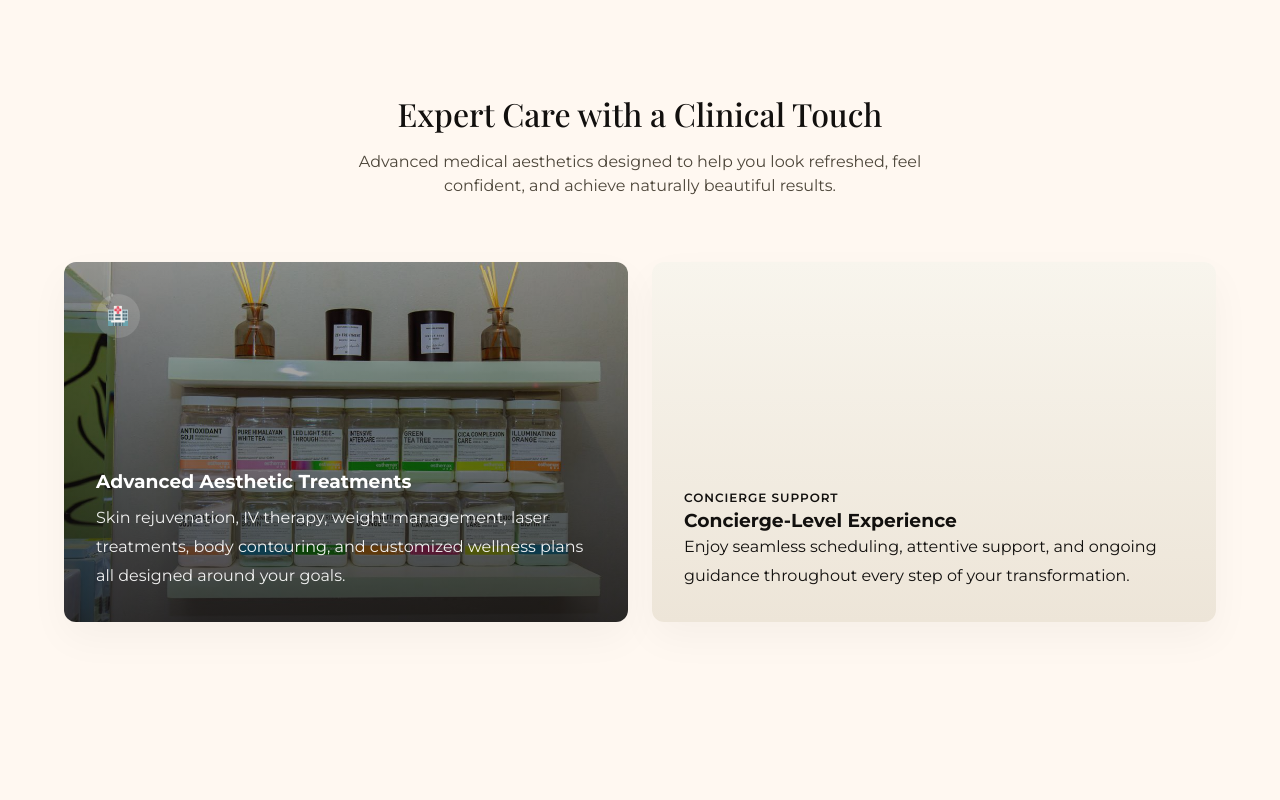
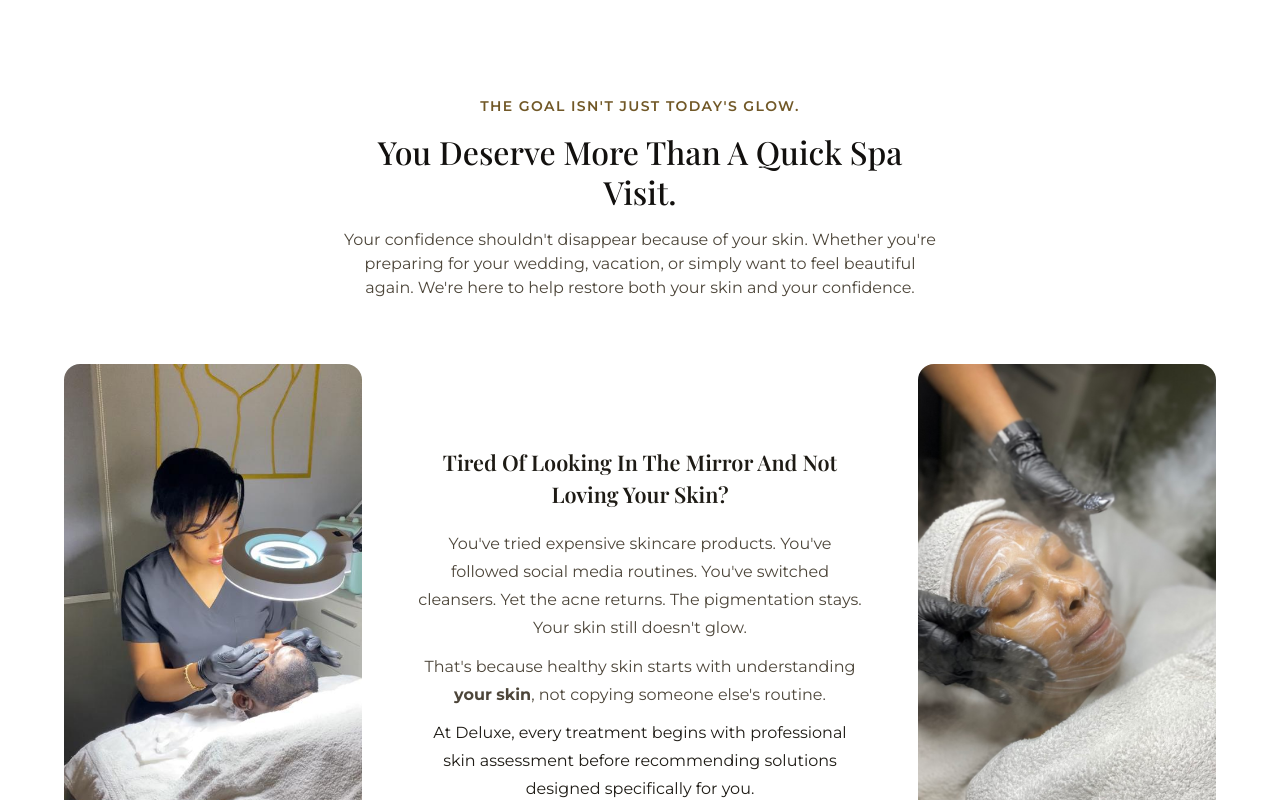
Before and after one commit to durodolajames/deluxe-spa-react, a Next.js app: page / in a window 1280 px wide. Shown: the part 1900-2700 px from the top of the page. Built offline with nearby package versions, Linux system fonts and the light colour scheme; no server answers.

Commit message:
Add skin pain point section with heading, content and images

```diff
--- a/app/globals.css
+++ b/app/globals.css
@@ -620,6 +620,65 @@ button {
   background: linear-gradient(135deg, var(--surface-container-lowest) 0%, var(--surface-container-low) 100%);
 }
 
+/* ── Skin Pain Point Section ── */
+.skin-pain-section {
+  background: var(--surface-container-lowest);
+}
+
+.skin-pain-grid {
+  display: grid;
+  grid-template-columns: 1fr 1.6fr 1fr;
+  gap: 2.5rem;
+  align-items: center;
+}
+
+.skin-pain-image {
+  height: 520px;
+}
+
+.skin-pain-copy {
+  text-align: center;
+  padding: 0 1rem;
+}
+
+.skin-pain-title {
+  font-family: var(--font-display);
+  font-size: 1.35rem;
+  font-weight: 600;
+  line-height: 1.5;
+  margin-bottom: 1.25rem;
+}
+
+.skin-pain-body p {
+  margin-bottom: 0.65rem;
+  color: var(--on-surface-variant);
+  line-height: 1.75;
+}
+
+.skin-pain-body p:last-child {
+  margin-bottom: 0;
+  color: var(--on-surface);
+}
+
+@media (max-width: 900px) {
+  .skin-pain-grid {
+    grid-template-columns: 1fr;
+    gap: 2rem;
+  }
+
+  .skin-pain-image:first-child {
+    height: 300px;
+  }
+
+  .skin-pain-image:last-child {
+    height: 300px;
+  }
+
+  .skin-pain-copy {
+    padding: 0;
+  }
+}
+
 .before-after-card {
   max-width: 920px;
   margin: 0 auto;
--- a/app/page.tsx
+++ b/app/page.tsx
@@ -86,6 +86,47 @@ export default function HomePage() {
             </p>
           </div>
           <BeforeAfterSlider cases={beforeAfterCases} enableSessionShuffle />
+        </div>
+      </section>
+
+      {/* Skin Pain Point */}
+      <section className="section skin-pain-section">
+        <div className="container">
+          <div className="section-header">
+            <span className="label-lg section-label fade-up d1">The goal isn&apos;t just today&apos;s glow.</span>
+            <h2 className="headline-md section-title fade-up d2">You Deserve More Than A Quick Spa Visit.</h2>
+            <p className="body-md section-text fade-up d3">
+              Your confidence shouldn&apos;t disappear because of your skin. Whether you&apos;re preparing for your wedding, vacation, or simply want to feel beautiful again. We&apos;re here to help restore both your skin and your confidence.
+            </p>
+          </div>
+        </div>
+        <div className="container skin-pain-grid">
+          <div className="skin-pain-image fade-up d1" style={{ position: 'relative' }}>
+            <Image
+              src="/images/deluxeskin.jpeg"
+              alt="Skincare treatment"
+              fill
+              sizes="(max-width: 768px) 100vw, 25vw"
+              style={{ objectFit: 'cover', borderRadius: '1rem' }}
+            />
+          </div>
+          <div className="skin-pain-copy fade-up d2">
+            <h3 className="skin-pain-title">Tired Of Looking In The Mirror And Not Loving Your Skin?</h3>
+            <div className="skin-pain-body body-md">
+              <p>You&apos;ve tried expensive skincare products. You&apos;ve followed social media routines. You&apos;ve switched cleansers. Yet the acne returns. The pigmentation stays. Your skin still doesn&apos;t glow.</p>
+              <p>That&apos;s because healthy skin starts with understanding <strong>your skin</strong>, not copying someone else&apos;s routine.</p>
+              <p>At Deluxe, every treatment begins with professional skin assessment before recommending solutions designed specifically for you.</p>
+            </div>
+          </div>
+          <div className="skin-pain-image fade-up d3" style={{ position: 'relative' }}>
+            <Image
+              src="/images/hfacial.jpg"
+              alt="Professional facial treatment"
+              fill
+              sizes="(max-width: 768px) 100vw, 25vw"
+              style={{ objectFit: 'cover', borderRadius: '1rem' }}
+            />
+          </div>
         </div>
       </section>
 
```
Also changed, not shown: public/images/deluxeskin.jpeg (added), 1 other file (tests, documents, lock files or other folders).
